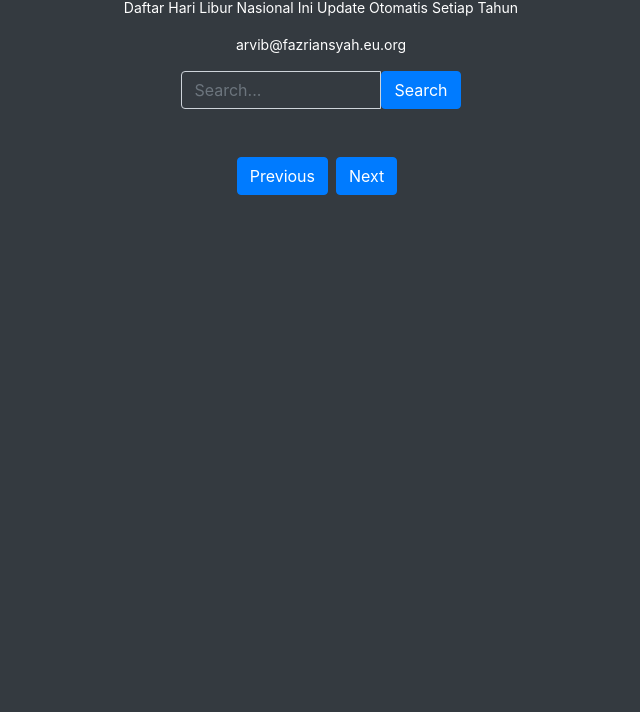
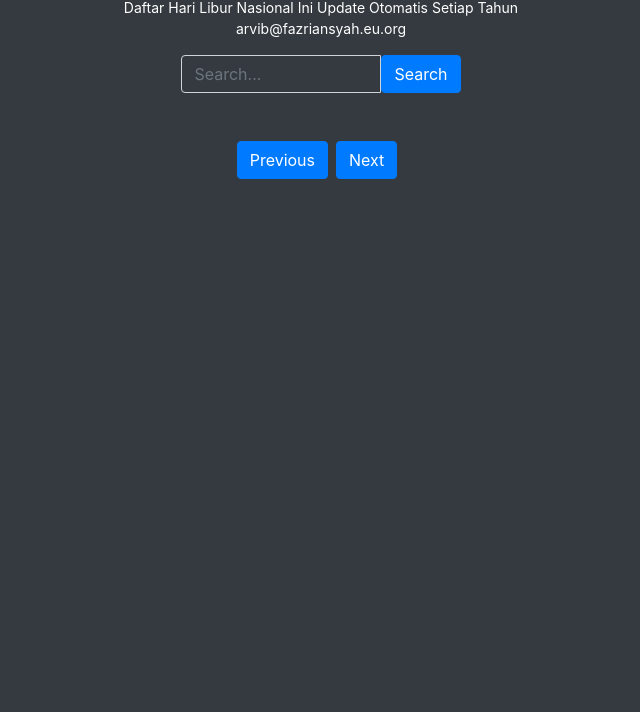
Before and after one commit to arv-fazriansyah/api-json-hari-libur-nasional-indonesia, a plain HTML site: page index.html in a window 1280 px wide. Shown: the part 88-800 px from the top of the page, without its empty margins (319-959 px from the left). Drawn offline with nearby package versions, Linux system fonts and the light colour scheme; no server answers.

Commit message:
Update index.html

```diff
--- a/index.html
+++ b/index.html
@@ -26,8 +26,7 @@
 </head>
 <body class="mt-5" style="font-size: 14px; width: 600px; margin: 0 auto;">
   <h1 style="font-size: 24px;">API JSON Hari Libur Nasional Indonesia</h1>
-    <p>Daftar Hari Libur Nasional Ini Update Otomatis Setiap Tahun</p>
-    <p>arvib@fazriansyah.eu.org</p>
+    <p>Daftar Hari Libur Nasional Ini Update Otomatis Setiap Tahun</br>arvib@fazriansyah.eu.org</p>
 
 <div class='container'>
 
```
